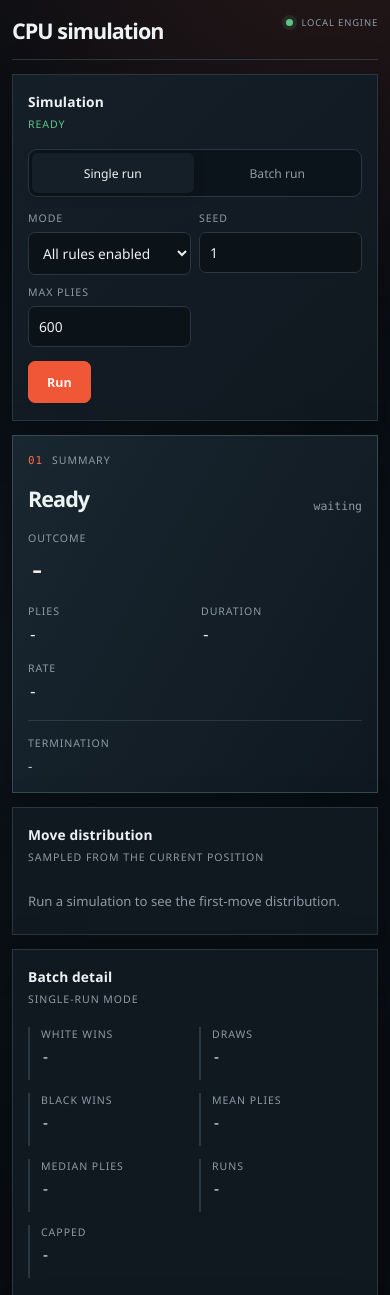
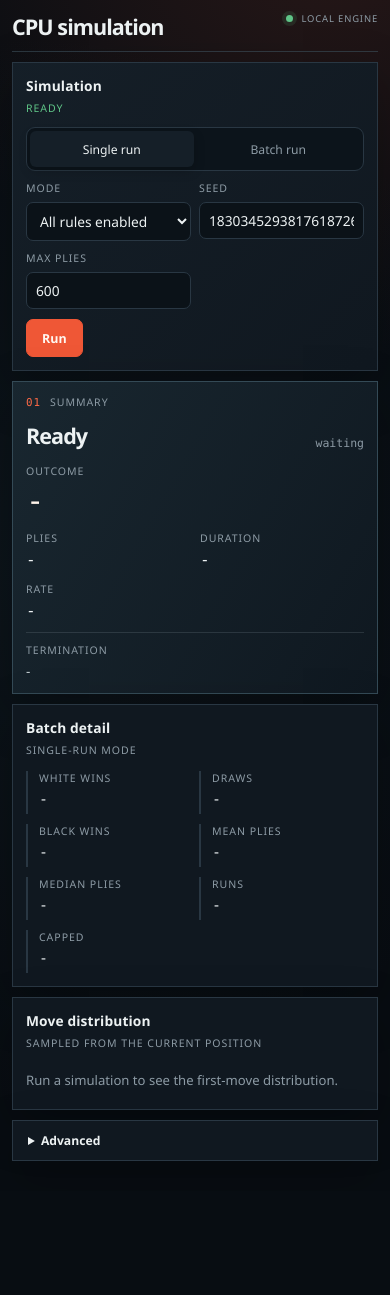
Before and after one commit to devin-thomas/chess, a website built with Vite: page web/index.html in a window 390 px wide. Shown: the top 1295 px of the page. After the commit the page ends 1191 px from the top, so only its background shows below. Built offline with nearby package versions, Linux system fonts and the light colour scheme.

Commit message:
Refine simulator defaults and section density

```diff
--- a/web/app.ts
+++ b/web/app.ts
@@ -107,12 +107,23 @@ function clampField(input: HTMLInputElement, fallback: number, minimum: number,
   return clamped;
 }
 
+function randomSeed(): string {
+  const words = new Uint32Array(2);
+  crypto.getRandomValues(words);
+  return ((BigInt(words[1]) << 32n) | BigInt(words[0])).toString(10);
+}
+
 function normalizeSeed(value: string): string {
   try {
-    return (BigInt(value.trim() || "1") & u64Mask).toString(10);
+    const trimmed = value.trim();
+    const seed = trimmed.length === 0 ? randomSeed() : trimmed;
+    const normalized = (BigInt(seed) & u64Mask).toString(10);
+    elements.seed.value = normalized;
+    return normalized;
   } catch {
-    elements.seed.value = "1";
-    return "1";
+    const seed = randomSeed();
+    elements.seed.value = seed;
+    return seed;
   }
 }
 
@@ -457,4 +468,5 @@ elements.advanced.addEventListener("toggle", () => {
   if (elements.advanced.open) elements.fen.focus();
 });
 
+elements.seed.value = randomSeed();
 resetBatchStats();
--- a/web/index.html
+++ b/web/index.html
@@ -45,7 +45,7 @@
               </label>
               <label>
                 Seed
-                <input id="seed" type="text" inputmode="numeric" value="1" autocomplete="off" />
+                <input id="seed" type="text" inputmode="numeric" value="" autocomplete="off" />
               </label>
               <label>
                 Max plies
@@ -98,16 +98,6 @@
           </div>
         </aside>
 
-        <section class="distribution-card" aria-labelledby="distribution-heading">
-          <div class="section-head">
-            <h2 id="distribution-heading">Move distribution</h2>
-            <span id="distribution-meta">sampled from the current position</span>
-          </div>
-          <ul id="distribution-list" class="distribution-list">
-            <li class="empty-state">Run a simulation to see the first-move distribution.</li>
-          </ul>
-        </section>
-
         <section class="batch-card" aria-labelledby="batch-heading">
           <div class="section-head">
             <h2 id="batch-heading">Batch detail</h2>
@@ -143,6 +133,16 @@
               <strong id="batch-capped">-</strong>
             </div>
           </div>
+        </section>
+
+        <section class="distribution-card" aria-labelledby="distribution-heading">
+          <div class="section-head">
+            <h2 id="distribution-heading">Move distribution</h2>
+            <span id="distribution-meta">sampled from the current position</span>
+          </div>
+          <ul id="distribution-list" class="distribution-list">
+            <li class="empty-state">Run a simulation to see the first-move distribution.</li>
+          </ul>
         </section>
 
         <details id="advanced" class="advanced-card">
--- a/web/styles.css
+++ b/web/styles.css
@@ -63,7 +63,7 @@ textarea:disabled {
 .shell {
   width: min(1240px, calc(100% - 32px));
   margin: 0 auto;
-  padding: 25px 0 48px;
+  padding: 18px 0 30px;
 }
 
 .topbar {
@@ -71,8 +71,8 @@ textarea:disabled {
   align-items: center;
   justify-content: space-between;
   gap: 16px;
-  margin-bottom: 18px;
-  padding-bottom: 18px;
+  margin-bottom: 12px;
+  padding-bottom: 12px;
   border-bottom: 1px solid rgba(61, 79, 91, 0.62);
 }
 
@@ -127,7 +127,7 @@ label,
 .layout {
   display: grid;
   grid-template-columns: repeat(2, minmax(0, 1fr));
-  gap: 14px;
+  gap: 10px;
   align-items: start;
 }
 
@@ -148,7 +148,7 @@ label,
 }
 
 .control-card {
-  padding: 19px 21px 20px;
+  padding: 15px 17px 16px;
   background: linear-gradient(135deg, rgba(21, 31, 40, 0.98), rgba(16, 24, 32, 0.98));
 }
 
@@ -185,9 +185,9 @@ label,
 .control-bar {
   display: grid;
   grid-template-columns: auto minmax(0, 1fr) auto;
-  gap: 14px;
+  gap: 10px;
   align-items: end;
-  margin-top: 18px;
+  margin-top: 12px;
 }
 
 .mode-switch {
@@ -201,8 +201,8 @@ label,
 }
 
 .mode-button {
-  min-height: 40px;
-  padding: 8px 12px;
+  min-height: 36px;
+  padding: 7px 10px;
   border: 0;
   border-radius: 6px;
   background: transparent;
@@ -243,7 +243,7 @@ textarea {
   outline: none;
   background: #0b1218;
   color: var(--ink);
-  padding: 10px;
+  padding: 8px 9px;
   font-size: 0.86rem;
   letter-spacing: 0;
   text-transform: none;
@@ -264,13 +264,13 @@ textarea:focus {
 .actions {
   justify-content: flex-start;
   gap: 9px;
-  min-height: 42px;
+  min-height: 38px;
 }
 
 .primary-button,
 .secondary-button {
-  min-height: 42px;
-  padding: 10px 18px;
+  min-height: 38px;
+  padding: 8px 15px;
   border: 1px solid var(--accent);
   border-radius: 7px;
   font-size: 0.78rem;
@@ -307,7 +307,7 @@ textarea:focus {
 }
 
 .summary-card {
-  padding: 19px 21px 20px;
+  padding: 15px 17px 16px;
   border-color: #344a56;
   background:
     linear-gradient(120deg, rgba(25, 39, 48, 0.98), rgba(15, 24, 32, 0.98)),
@@ -328,7 +328,7 @@ textarea:focus {
 
 .summary-title {
   gap: 12px;
-  margin: 19px 0 21px;
+  margin: 12px 0 14px;
   align-items: flex-end;
 }
 
@@ -347,7 +347,7 @@ textarea:focus {
 .metric-list {
   display: grid;
   grid-template-columns: 1.45fr repeat(3, minmax(0, 1fr));
-  gap: 14px;
+  gap: 10px;
 }
 
 .metric,
@@ -355,7 +355,7 @@ textarea:focus {
   display: flex;
   min-width: 0;
   flex-direction: column;
-  gap: 7px;
+  gap: 5px;
 }
 
 .metric span,
@@ -383,9 +383,9 @@ textarea:focus {
 .rail-note {
   display: flex;
   flex-direction: column;
-  gap: 7px;
-  margin-top: 19px;
-  padding-top: 15px;
+  gap: 5px;
+  margin-top: 12px;
+  padding-top: 10px;
   border-top: 1px solid rgba(141, 155, 165, 0.2);
 }
 
@@ -401,14 +401,15 @@ textarea:focus {
 
 .distribution-card,
 .batch-card {
+  grid-column: 1 / -1;
   min-width: 0;
-  padding: 20px 21px;
+  padding: 15px 17px;
 }
 
 .distribution-list {
   display: grid;
-  gap: 9px;
-  margin: 21px 0 0;
+  gap: 7px;
+  margin: 14px 0 0;
   padding: 0;
   list-style: none;
 }
@@ -462,12 +463,12 @@ textarea:focus {
 .batch-stat-grid {
   display: grid;
   grid-template-columns: repeat(4, minmax(0, 1fr));
-  gap: 14px 10px;
-  margin-top: 21px;
+  gap: 10px 8px;
+  margin-top: 14px;
 }
 
 .batch-stat {
-  min-height: 53px;
+  min-height: 43px;
   padding-left: 11px;
   border-left: 2px solid var(--line);
 }
@@ -490,7 +491,7 @@ textarea:focus {
 
 .advanced-card summary,
 .terminal-card summary {
-  padding: 16px 0;
+  padding: 11px 0;
 }
 
 summary {
@@ -503,7 +504,7 @@ summary {
 
 .advanced-grid {
   grid-template-columns: minmax(0, 1fr) 150px;
-  padding: 0 0 18px;
+  padding: 0 0 14px;
 }
 
 .wide-field {
@@ -548,9 +549,9 @@ textarea {
 
 pre {
   max-height: 360px;
-  margin: 0 0 18px;
+  margin: 0 0 14px;
   overflow: auto;
-  padding: 15px;
+  padding: 12px;
   border: 1px solid var(--line);
   background: #070b0f;
   color: #cad5d8;
@@ -606,13 +607,13 @@ pre {
 @media (max-width: 560px) {
   .shell {
     width: min(100% - 24px, 1240px);
-    padding-top: 16px;
+    padding-top: 12px;
   }
 
   .topbar {
     align-items: flex-start;
-    margin-bottom: 14px;
-    padding-bottom: 14px;
+    margin-bottom: 10px;
+    padding-bottom: 10px;
   }
 
   .engine-state {
@@ -623,7 +624,7 @@ pre {
   .summary-card,
   .distribution-card,
   .batch-card {
-    padding: 17px 15px;
+    padding: 13px;
   }
 
   .section-head {
@@ -642,12 +643,12 @@ pre {
   }
 
   .summary-title {
-    margin: 17px 0 18px;
+    margin: 12px 0 14px;
   }
 
   .metric-list {
     grid-template-columns: repeat(2, minmax(0, 1fr));
-    gap: 17px 12px;
+    gap: 13px 10px;
   }
 
   .metric-primary {
@@ -660,7 +661,7 @@ pre {
 
   .batch-stat-grid {
     grid-template-columns: repeat(2, minmax(0, 1fr));
-    gap: 13px 8px;
+    gap: 10px 8px;
   }
 
   .distribution-row {
```
